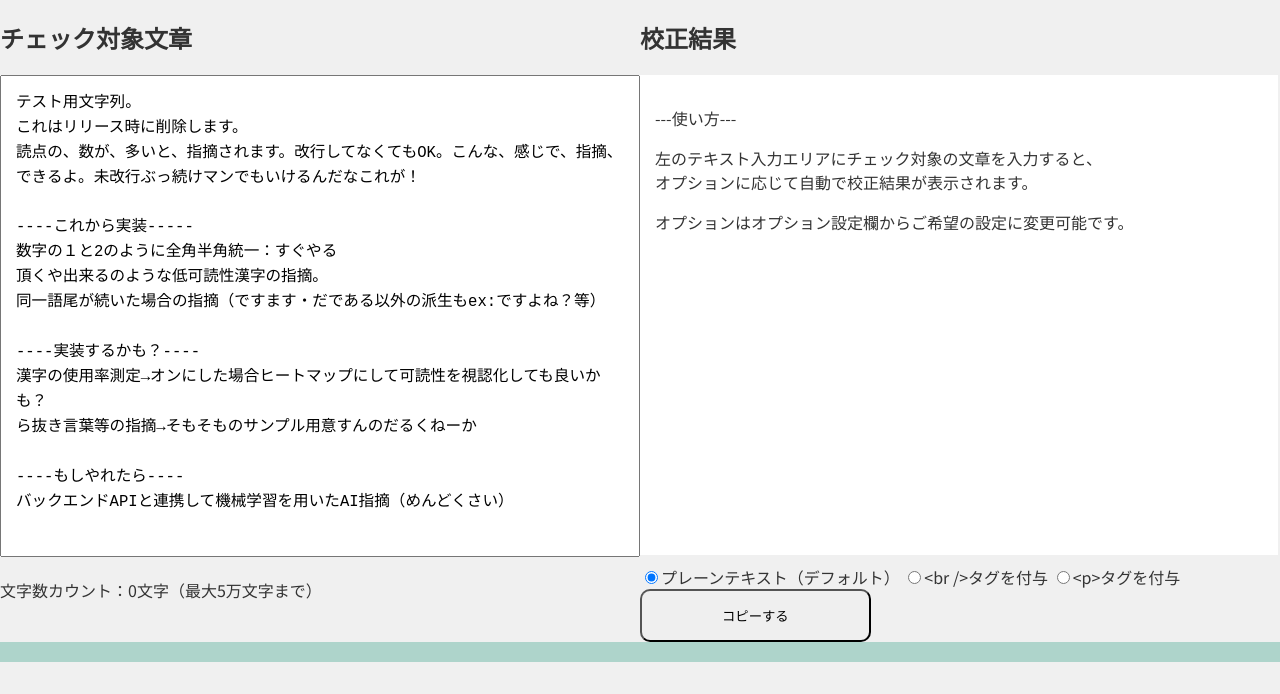
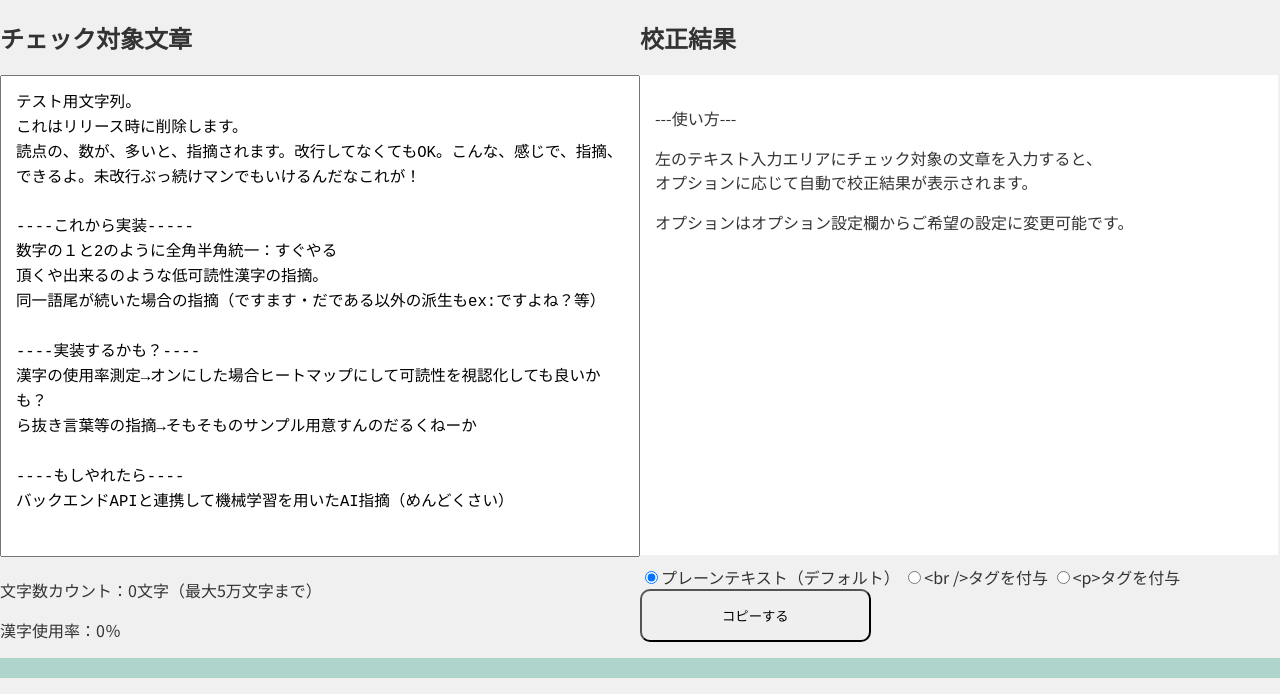
Before and after one commit to braveryk7/live-proofread, a website built with webpack: page dist/index.html in a window 1280 px wide. Shown: the part 89-783 px from the top of the page. Built offline with nearby package versions, Linux system fonts and the light colour scheme.

Commit message:
#5 漢字使用率表示部実装

```diff
--- a/dist/index.html
+++ b/dist/index.html
@@ -33,6 +33,7 @@
             </form>
             <div>
                 <p>文字数カウント：<span id="word_count">0</span>文字（最大5万文字まで）</p>
+                <p>漢字使用率：<span id="kanji_rate">0</span>％</p>
             </div>
         </section>
         <section id="view-area" class="view-area">
```
